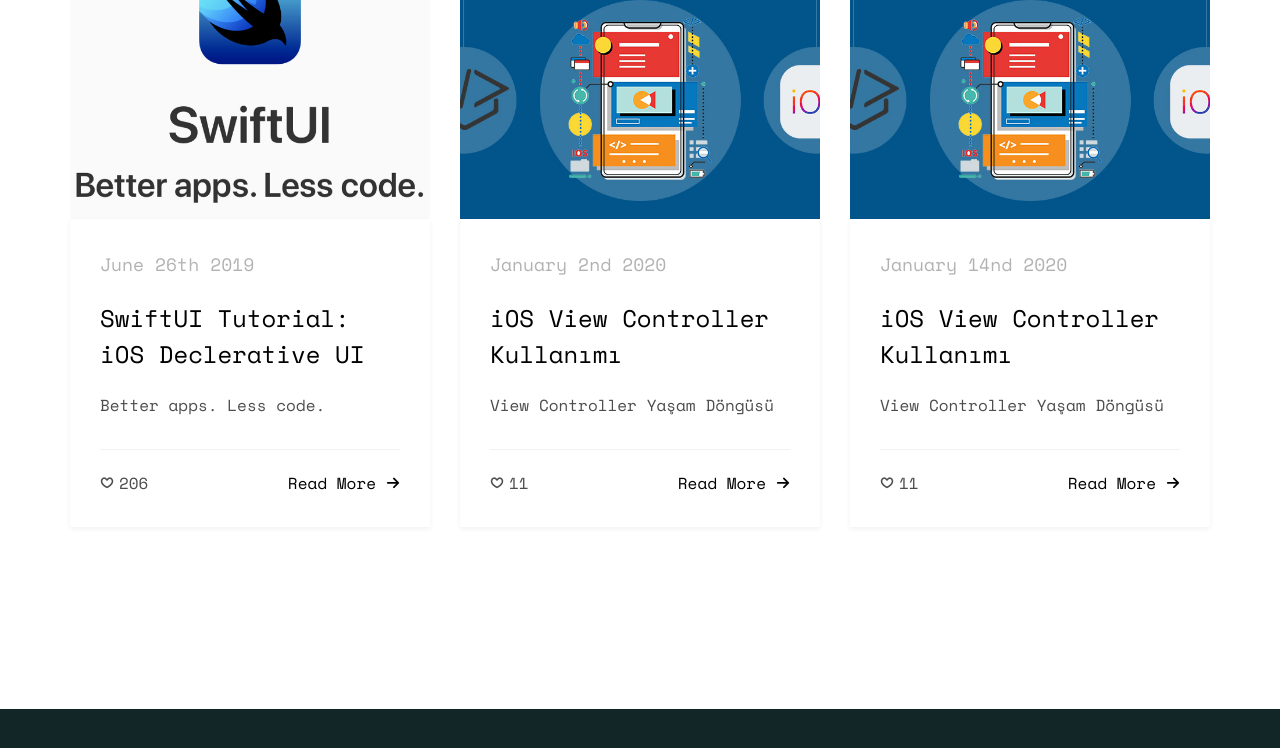
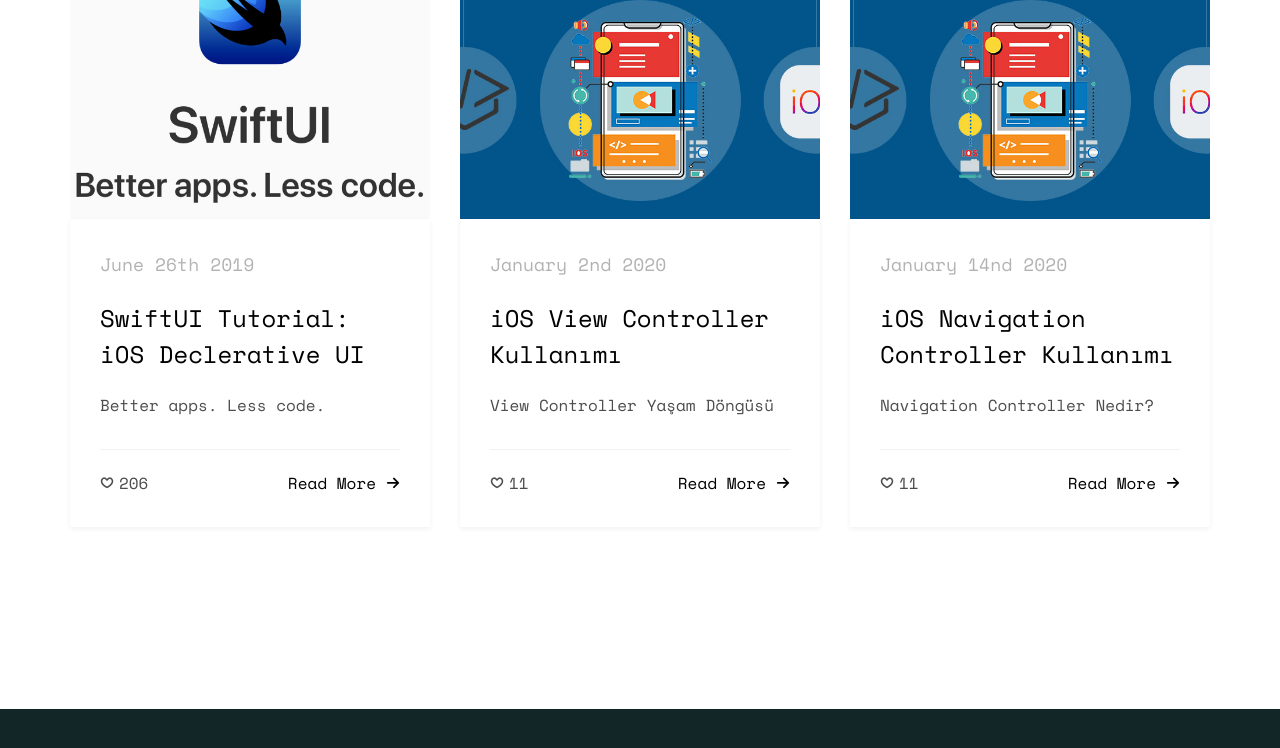
Before and after one commit to atalayasa/atalayasa.github.io, a plain HTML site: page index.html in a window 1280 px wide. Shown: the part 6967-7715 px from the top of the page. Drawn offline with nearby package versions, Linux system fonts and the light colour scheme; files whose address does not match are found by name.

Commit message:
Bugs fixed on articles

```diff
--- a/index.html
+++ b/index.html
@@ -529,10 +529,10 @@
 				</div>
 				<div class="col-md-4">
 					<div class="fh5co-blog animate-box">
-						<a href="#" class="blog-bg" style="background-image: url(images/mobilHanemBackground.jpg);"></a>
+						<a href="https://www.mobilhanem.com/ios-view-controller-kullanimi-ve-view-controller-yasam-dongusu/" class="blog-bg" style="background-image: url(images/mobilHanemBackground.jpg);"></a>
 						<div class="blog-text">
 							<span class="posted_on">January 2nd 2020</span>
-							<h3><a href="#">iOS View Controller Kullanımı</a></h3>
+							<h3><a href="https://www.mobilhanem.com/ios-view-controller-kullanimi-ve-view-controller-yasam-dongusu/">iOS View Controller Kullanımı</a></h3>
 							<p>View Controller Yaşam Döngüsü</p>
 							<ul class="stuff">
 								<li><i class="icon-heart2"></i>11</li>
@@ -543,11 +543,11 @@
 				</div>
 				<div class="col-md-4">
 					<div class="fh5co-blog animate-box">
-						<a href="#" class="blog-bg" style="background-image: url(images/mobilHanemBackground.jpg);"></a>
+						<a href="https://www.mobilhanem.com/ios-navigation-controller-kullanimi-ve-ornekleri/" class="blog-bg" style="background-image: url(images/mobilHanemBackground.jpg);"></a>
 						<div class="blog-text">
 							<span class="posted_on">January 14nd 2020</span>
-							<h3><a href="#">iOS View Controller Kullanımı</a></h3>
-							<p>View Controller Yaşam Döngüsü</p>
+							<h3><a href="https://www.mobilhanem.com/ios-navigation-controller-kullanimi-ve-ornekleri/">iOS Navigation Controller Kullanımı</a></h3>
+							<p>Navigation Controller Nedir?</p>
 							<ul class="stuff">
 								<li><i class="icon-heart2"></i>11</li>
 								<li><a href="https://www.mobilhanem.com/ios-navigation-controller-kullanimi-ve-ornekleri/">Read More<i class="icon-arrow-right22"></i></a></li>
```
